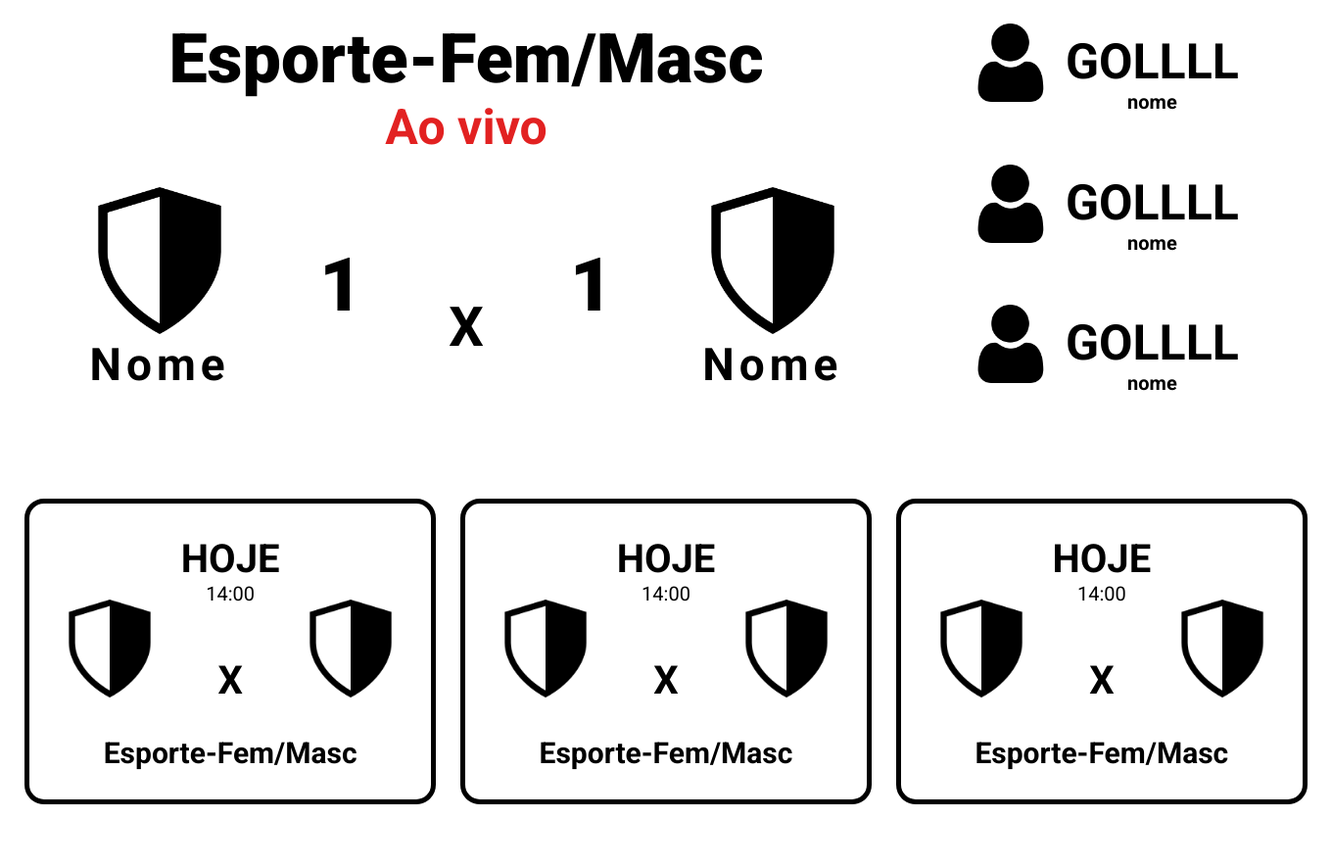
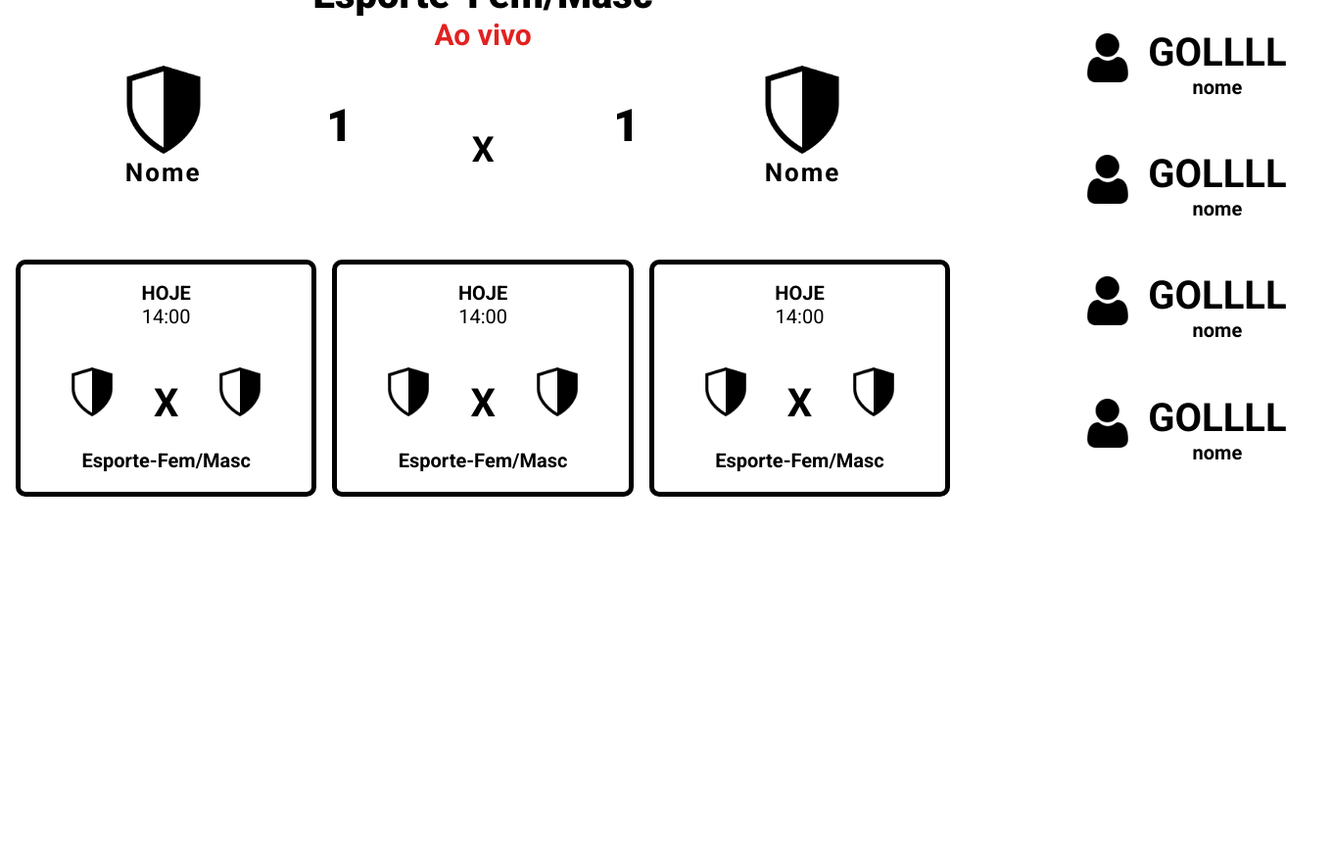
Before and after one commit to Backmagui/JES_Sesi, a PHP site: page / in a window 1360 px wide; the page is wider, and only the part inside the window is pictured. Shown: the part 199-1084 px from the top of that part at 98% size. After the commit the page ends 706 px from the top of that part, so only its background shows below. Run offline with PHP 8.4, Linux system fonts and the light colour scheme; some web fonts are replaced.

Commit message:
22/11-augusto

```diff
--- a/JES_Sesi-main/index.php
+++ b/JES_Sesi-main/index.php
@@ -10,13 +10,11 @@
 
 <body>
     <header>
-        <div class="menu"><img src="./images/menu.png" alt="" width="50px"></div>
+        <img src="./images/timbre_sesi_senai.png" alt="" width="300px">
         <div class="title">
             <h1>JES-2024</h1>
         </div>
-        <a class="login" href='./Login/Pagina_login/entrar.php'>
-            <img src="./images/login.png" alt="" width="50px">
-        </a>
+        <div class="login"><img src="./images/login.png" alt="" width="50px"></div>
     </header>
     <main>
         <section class="main-score">
@@ -27,45 +25,21 @@
                 </div>
                 <div class="bottom-score">
                     <div class="squad-score">
-                        <img src="./images/emblema.png" alt="" width="150px;">
+                        <img src="./images/emblema.png" alt="" width="90px;">
                         <p id="name">Nome</p>
                     </div>
                     <h1 class="placar" id="time1">1</h1>
                     <h1 class="x">X</h1>
                     <h1 class="placar" id="time1">1</h1>
                     <div class="squad-score">
-                        <img src="./images/emblema.png" alt="" width="150px">
+                        <img src="./images/emblema.png" alt="" width="90px">
                         <p id="name">Nome</p>
                     </div>
 
                 </div>
 
             </div>
-            <div class="live-player">
-                <div class="personal-stats">
-                    <img src="./images/user.png" alt="" width="80px">
-                    <div class="goal">
-                        <h1>GOLLLL</h1>
-                        <p>nome</p>
-                    </div>
-                </div>
-                <div class="personal-stats">
-                    <img src="./images/user.png" alt="" width="80px">
-                    <div class="goal">
-                        <h1>GOLLLL</h1>
-                        <p>nome</p>
-                    </div>
-                </div>
-                <div class="personal-stats">
-                    <img src="./images/user.png" alt="" width="80px">
-                    <div class="goal">
-                        <h1>GOLLLL</h1>
-                        <p>nome</p>
-                    </div>
-                </div>
-            </div>
-        </section>
-        <section class="timeline">
+            <div class="timeline">
                 <div class="timeline-card">
                     <div class="timeline-date">
                         <H1>HOJE</H1>
@@ -73,11 +47,11 @@
                     </div>
                     <div class="timeline-score">
                         <div class="timeline-squad">
-                        <img src="./images/emblema.png" alt="" width="100px">
+                            <img src="./images/emblema.png" alt="" width="50px">
                         </div>
                         <h1>X</h1>
                         <div class="timeline-squad">
-                        <img src="./images/emblema.png" alt="" width="100px">
+                            <img src="./images/emblema.png" alt="" width="50px">
                         </div>
                     </div>
                     <div class="timeline-modalidade">
@@ -91,11 +65,11 @@
                     </div>
                     <div class="timeline-score">
                         <div class="timeline-squad">
-                        <img src="./images/emblema.png" alt="" width="100px">
+                            <img src="./images/emblema.png" alt="" width="50px">
                         </div>
                         <h1>X</h1>
                         <div class="timeline-squad">
-                        <img src="./images/emblema.png" alt="" width="100px">
+                            <img src="./images/emblema.png" alt="" width="50px">
                         </div>
                     </div>
                     <div class="timeline-modalidade">
@@ -109,19 +83,70 @@
                     </div>
                     <div class="timeline-score">
                         <div class="timeline-squad">
-                        <img src="./images/emblema.png" alt="" width="100px">
+                            <img src="./images/emblema.png" alt="" width="50px">
                         </div>
                         <h1>X</h1>
                         <div class="timeline-squad">
-                        <img src="./images/emblema.png" alt="" width="100px">
+                            <img src="./images/emblema.png" alt="" width="50px">
                         </div>
                     </div>
                     <div class="timeline-modalidade">
                         <p>Esporte-Fem/Masc</p>
                     </div>
                 </div>
+            </div>
+
+        </section>
+        <section class="player-score">
+            <div class="live-player">
+                <div class="personal-stats">
+                    <img src="./images/user.png" alt="" width="50px">
+                    <div class="goal">
+                        <h1>GOLLLL</h1>
+                        <p>nome</p>
+                    </div>
+                </div>
+                <div class="personal-stats">
+                    <img src="./images/user.png" alt="" width="50px">
+                    <div class="goal">
+                        <h1>GOLLLL</h1>
+                        <p>nome</p>
+                    </div>
+                </div>
+                <div class="personal-stats">
+                    <img src="./images/user.png" alt="" width="50px">
+                    <div class="goal">
+                        <h1>GOLLLL</h1>
+                        <p>nome</p>
+                    </div>
+                </div>
+                <div class="personal-stats">
+                    <img src="./images/user.png" alt="" width="50px">
+                    <div class="goal">
+                        <h1>GOLLLL</h1>
+                        <p>nome</p>
+                    </div>
+                </div>
+            </div>
         </section>
     </main>
 </body>
 
+<script>
+
+    function Menu() {
+
+        var menu = document.getElementById("menuvert");
+
+        if (menu.style.display === "none") {
+            menu.style.display="block";
+        }
+
+        else{
+            menu.style.display="none";
+        }
+    }
+
+</script>
+
 </html>
--- a/JES_Sesi-main/style.css
+++ b/JES_Sesi-main/style.css
@@ -32,16 +74,18 @@ header{
 
 main{
     display: flex;
-    flex-direction: column;
     align-items: center;
     width: 100%;
+    gap: 120px
 
 }
 
 .main-score{
     display: flex;
     width: 100%;
-    gap: 40px;
+    flex-direction: column;
+    flex-basis: 70%;
+    gap: 1rem;
 }
 
 .score{
@@ -51,7 +95,7 @@ main{
     align-items: center;
     text-align: center;
     justify-content: center;
-    margin-top: 30px;
+    margin-top: 0.4rem;
 }
 
 .top-score{
@@ -64,13 +108,13 @@ main{
 .modalidade-esporte{
     font-style: bold;
     font-weight: 900;
-    font-size: 70px;
+    font-size: 40px;
     margin-bottom: 0;
 }
 
 .ao-vivo{
     color: #E22121;
-    font-size: 50px;
+    font-size: 30px;
     font-weight: 700;
     margin-top: 0;
 }
@@ -86,13 +130,13 @@ main{
 
 .placar{
     font-weight: 1000;
-    font-size: 76px;
+    font-size: 46px;
     margin-top: 0;
 }
 
 .x{
-    margin-top: 70px;
-    font-size: 56px;
+    margin-top: 40px;
+    font-size: 36px;
 }
 
 .squad-score{
@@ -101,9 +145,9 @@ main{
 
 #name{
     margin-top: 0;
-    font-size: 46px;
+    font-size: 26px;
     font-weight: 600;
-    letter-spacing: 5px;
+    letter-spacing: 2px;
 }
 
 .live-player{
@@ -115,7 +159,7 @@ main{
     display: flex;
     flex-direction: column;
     justify-content: space-between;
-    margin-top: 40px;
+    margin-top: 20px;
 }
 
 .personal-stats{
@@ -133,7 +177,7 @@ main{
 }
 
 .goal h1{
-    font-size: 50px;
+    font-size: 40px;
     margin-bottom: 0;
 }
 
@@ -144,11 +188,12 @@ main{
 }
 
 .timeline{
-    padding: 4rem;
+    padding: 2rem;
     display: flex;
     align-items: center;
     justify-content: space-evenly;
     width: 100%;
+    align-self: center;
 }
 
 
@@ -158,8 +203,9 @@ main{
     flex-direction: column;
     align-items: center;
     border: 5px solid #000;
-    border-radius: 20px;
-    padding: 0 2rem;
+    border-radius: 10px;
+    padding-left: 3rem;
+    padding-right: 3rem;
 }
 
 .timeline-date{
@@ -171,7 +217,8 @@ main{
 
 .timeline-date h1{
     margin-bottom: 0;
-    font-size: 40px;
+    font-size: 20px;
+
 }
 
 .timeline-date p{
@@ -181,24 +228,28 @@ main{
 
 .timeline-score{
     display: flex;
-    margin-top: 0;
     align-items: center;
-    justify-content: space-between;
     width: 100%;
-    gap: 60px;
+    gap: 30px;
+
 }
 
 .timeline-squad{
     position: relative;
-    top: -30px;
+    top: -10px;
+    z-index: -1;
+
 }
 
 .timeline-score h1{
     font-size: 40px;
+    padding-left: 0.5rem;
+    padding-right: 0.5rem;
+    top: -20px;
 }
 
 .timeline-modalidade p{
-    font-size: 30px;
-    margin-top: 0;
+    font-size: 20px;
+    margin-top: -10px;
     font-weight: bolder;
 }
```
Also changed, not shown: other parts of JES_Sesi-main/style.css (+44 -2 lines). Lines whose indentation alone changed are shown as unchanged.
